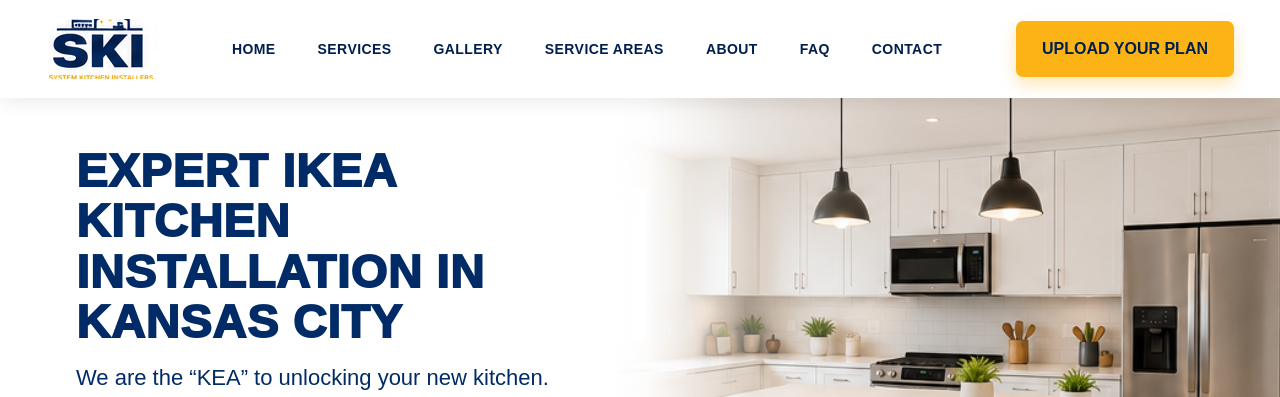
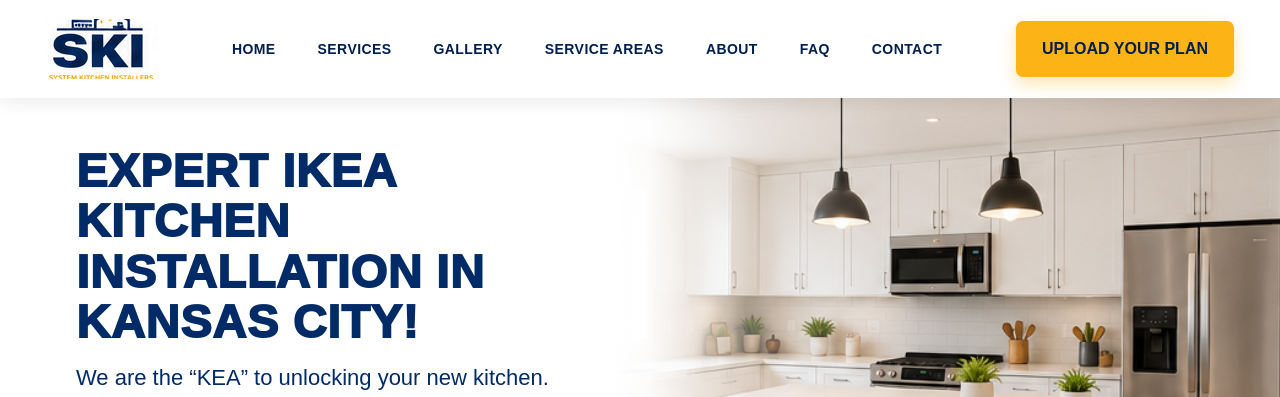
Before and after one commit to jenardandchelsey/ski-website, a Next.js app in the folder ski-next-site/: page / in a window 1280 px wide. Shown: the top 397 px of the page. Built offline with nearby package versions, Linux system fonts and the light colour scheme.

Commit message:
Update page.js

```diff
--- a/ski-next-site/app/page.js
+++ b/ski-next-site/app/page.js
@@ -22,7 +22,7 @@ export default function Home() {
       <Header />
       <section className="hero" id="home">
         <div className="heroText">
-          <h1>EXPERT IKEA KITCHEN<br />INSTALLATION IN<br />KANSAS CITY</h1>
+          <h1>EXPERT IKEA KITCHEN INSTALLATION IN KANSAS CITY!</h1>
           <p className="tagline">We are the “KEA” to unlocking your new kitchen.</p>
           <ul>
             <li><Check size={18}/> IKEA Kitchen Installation</li>
```
